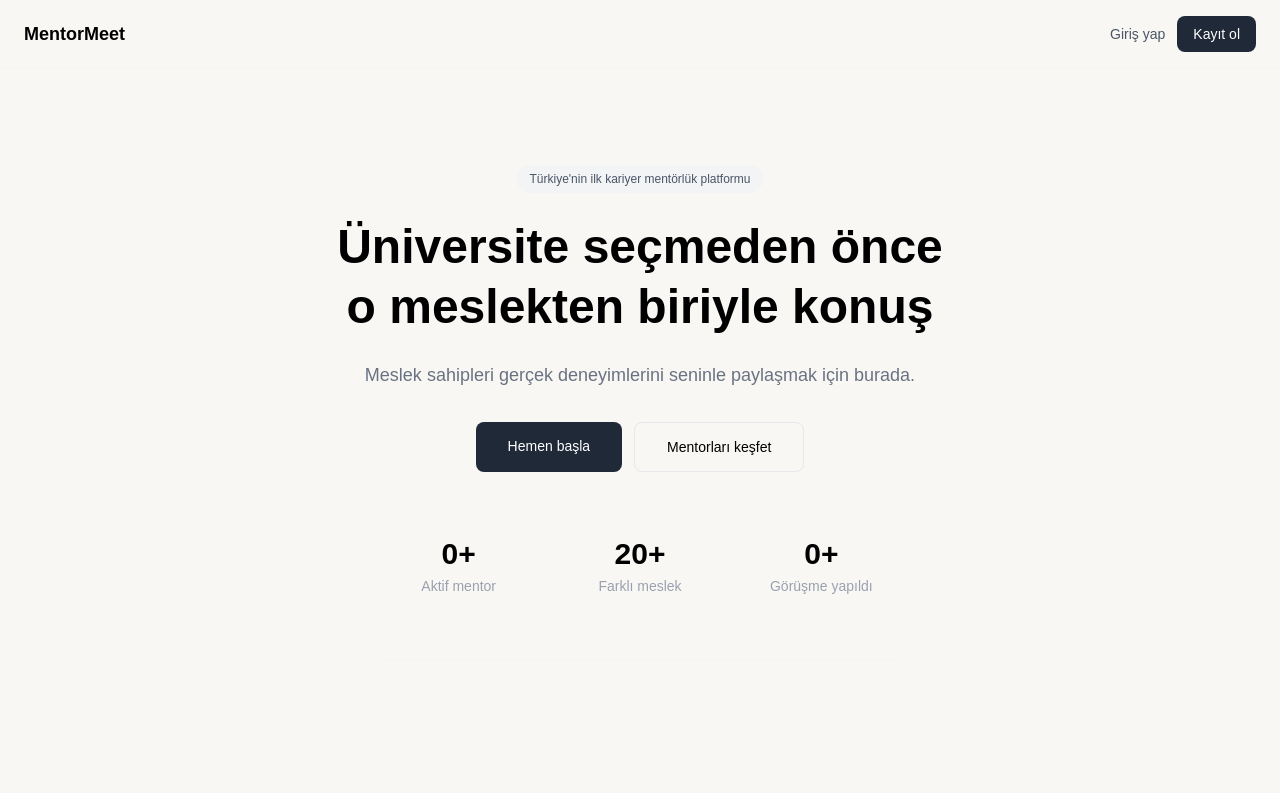
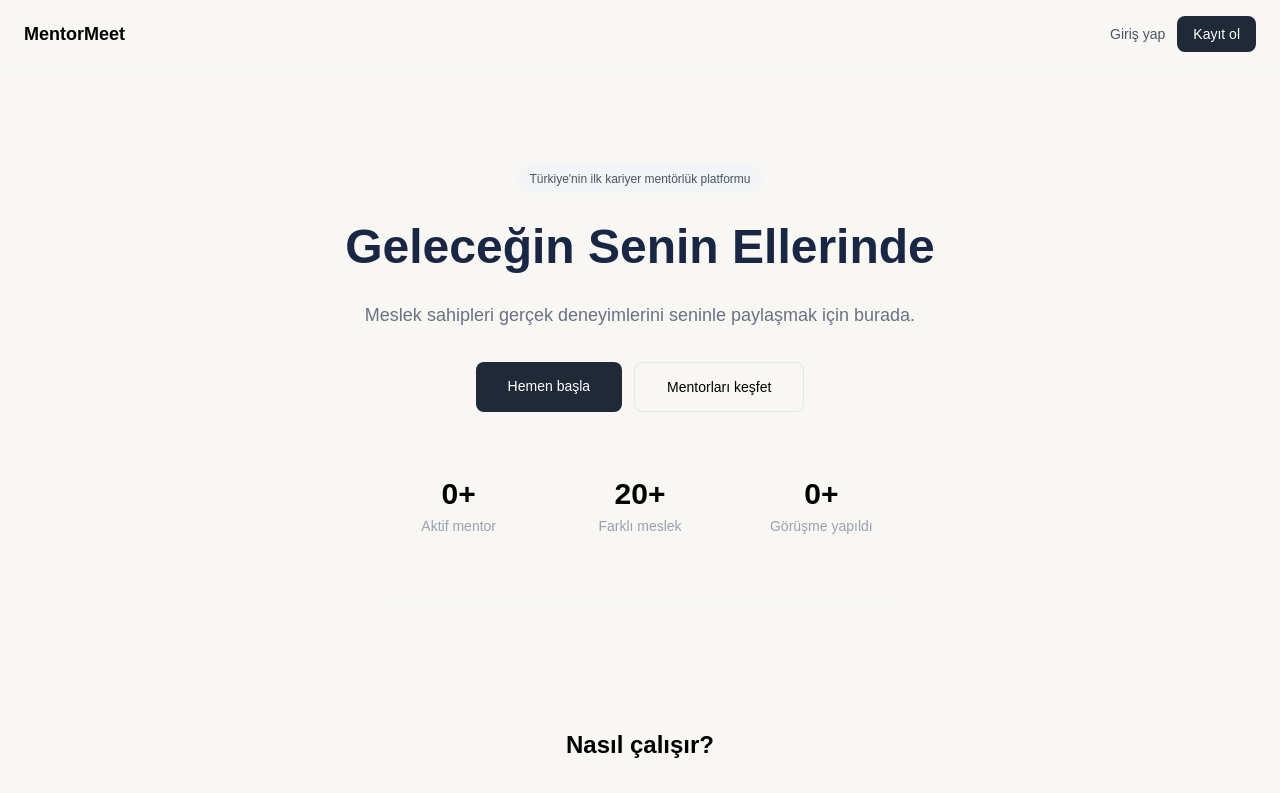
Before and after one commit to Baydar-sys/mentormeet, a Next.js app: page / in a window 1280 px wide. Shown: the top 793 px of the page. Built offline with nearby package versions, Linux system fonts and the light colour scheme; no server answers; the database is empty.

Commit message:
guncelleme

```diff
--- a/app/page.js
+++ b/app/page.js
@@ -39,13 +39,12 @@ export default function Home() {
       </nav>
 
       <section className="max-w-4xl mx-auto px-6 pt-16 md:pt-24 pb-12 md:pb-16 text-center">
-        <div className="inline-block bg-gray-100 text-gray-600 text-xs px-3 py-1.5 rounded-full mb-4 md:mb-6">
-          Türkiye'nin ilk kariyer mentörlük platformu
-        </div>
-        <h1 className="text-3xl md:text-5xl font-semibold text-black mb-4 md:mb-6 leading-tight">
-          Üniversite seçmeden önce<br />
-          <span className="text-black">o meslekten biriyle konuş</span>
-        </h1>
+     <div className="inline-block bg-gray-100 text-gray-600 text-xs px-3 py-1.5 rounded-full mb-4 md:mb-6">
+  Türkiye'nin ilk kariyer mentörlük platformu
+</div>
+       <h1 className="text-3xl md:text-5xl font-semibold mb-4 md:mb-6 leading-tight" style={{color: '#1a2744'}}>
+  Geleceğin Senin Ellerinde
+</h1>
         <p className="text-gray-500 text-base md:text-lg mb-8 max-w-2xl mx-auto leading-relaxed">
           Meslek sahipleri gerçek deneyimlerini seninle paylaşmak için burada.
         </p>
```
